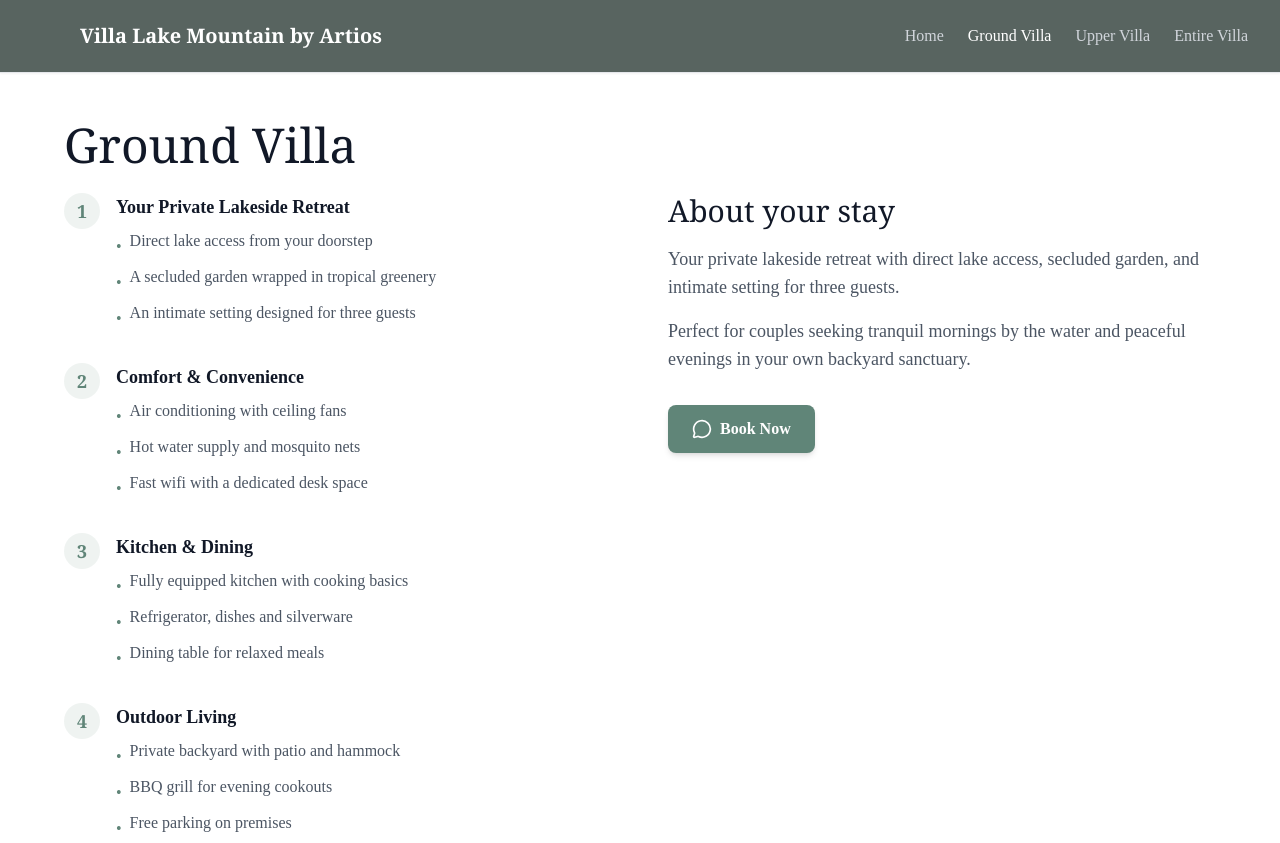
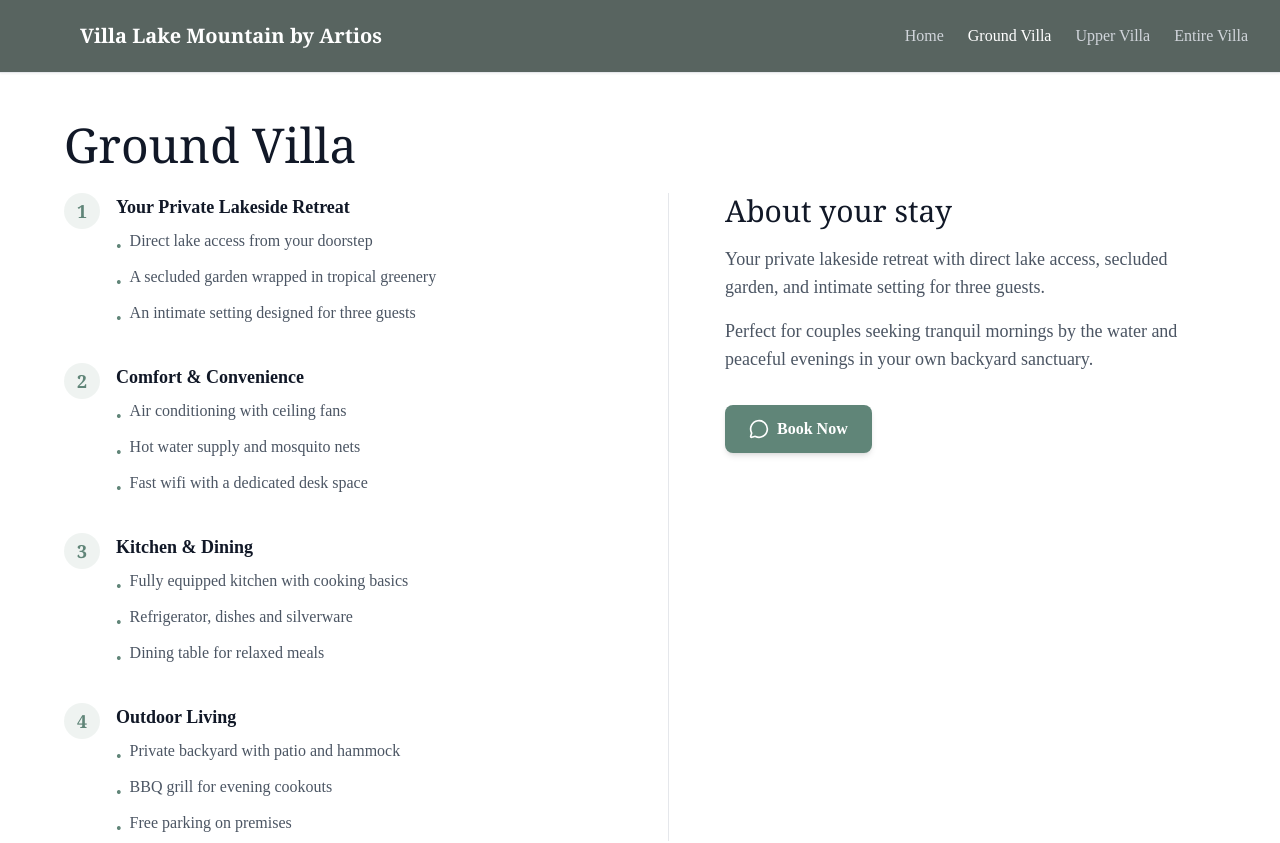
Before and after one commit to pavanuthsara/villa-lake-mountain-v2, a React (Vite) app: page /villa/ground in a window 1280 px wide. Shown: the top 843 px of the page. Built offline with nearby package versions, Linux system fonts and the light colour scheme; a web font is replaced by a local one.

Commit message:
add vertical line to divide sections

```diff
--- a/src/pages/villaPages/ground/GroundVilla.jsx
+++ b/src/pages/villaPages/ground/GroundVilla.jsx
@@ -162,7 +162,7 @@ const GroundVilla = () => {
             </div>
 
             {/* Right: description + book now */}
-            <div>
+            <div className="md:border-l md:border-gray-200 md:pl-14">
               <h2 className="text-2xl sm:text-3xl font-serif text-gray-900 mb-4">
                 About your stay
               </h2>
```
